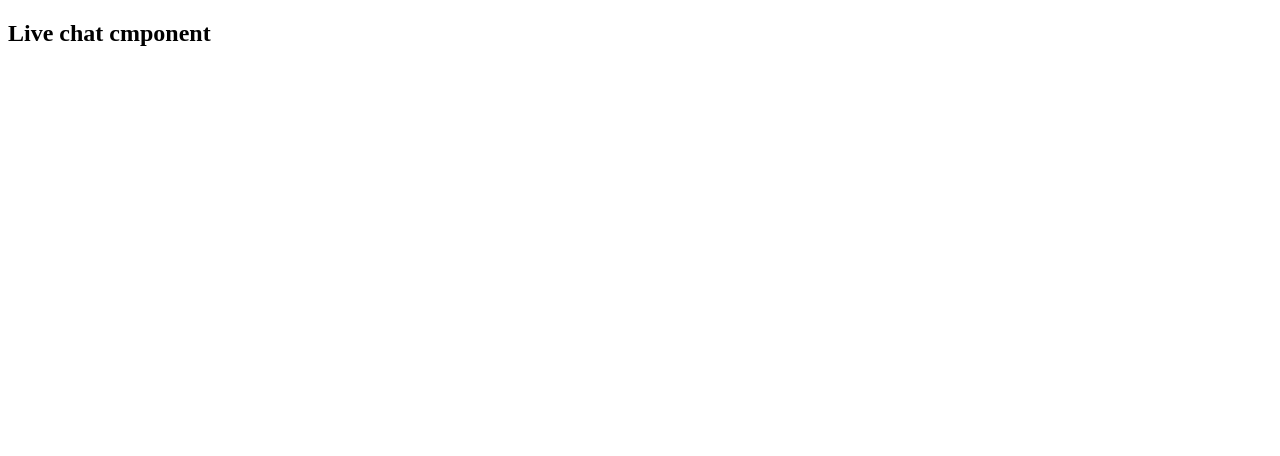
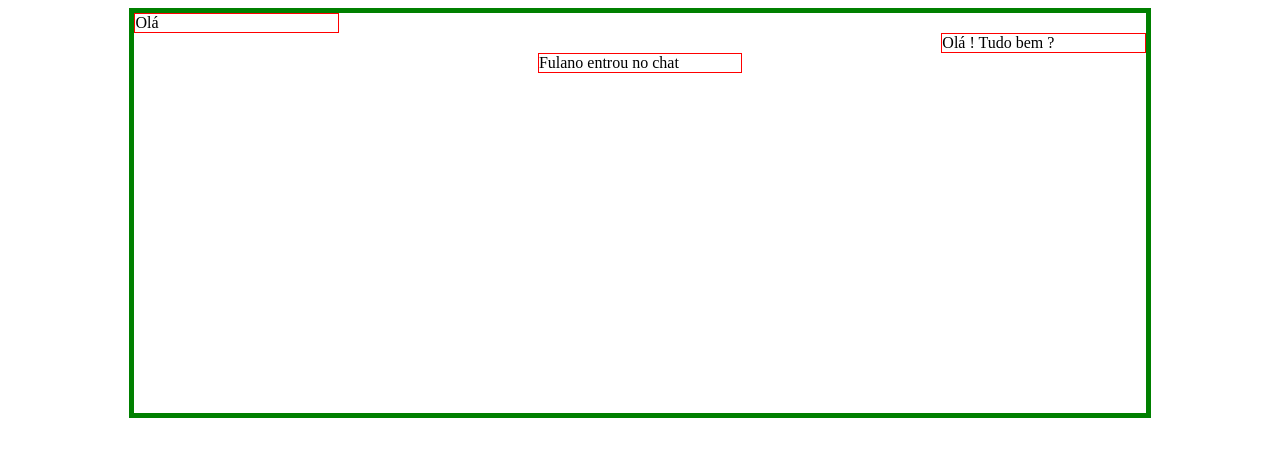
Before and after one commit to alefFSilva/live-chat-angular-net-signalR, an Angular app in the folder front-end-live-chat/live-chat-signalr/: page /live-chat in a window 1280 px wide. Shown: the top 456 px of the page. Built offline with nearby package versions, Linux system fonts and the light colour scheme.

Commit message:
Initializing simple chat template and architecture

```diff
--- /dev/null
+++ b/front-end-live-chat/live-chat-signalr/src/app/views/live-chat/DTO/MessageDTO.ts
@@ -0,0 +1,7 @@
+import { MessageTypeEnum } from '../Enums/MessageTypeEnum';
+
+export class MessageDTO {
+    public userName: string;
+    public content: string;
+    public messageType: MessageTypeEnum;
+}
--- /dev/null
+++ b/front-end-live-chat/live-chat-signalr/src/app/views/live-chat/Enums/MessageTypeEnum.ts
@@ -0,0 +1,5 @@
+export enum MessageTypeEnum {
+    CurrentUserMessage  = 1,
+    OtherUser = 2,
+    ChatActions = 3
+}
--- a/front-end-live-chat/live-chat-signalr/src/app/views/live-chat/live-chat.component.html
+++ b/front-end-live-chat/live-chat-signalr/src/app/views/live-chat/live-chat.component.html
@@ -1,3 +1,9 @@
-<h2>
-    Live chat cmponent
-</h2>
+<main>
+
+    <div class="message" *ngFor="let message of chatMessages"
+        [class.right-side-message] = "message.messageType == messageTypeEnumRef.OtherUser"
+        [class.center-side-message] = "message.messageType == messageTypeEnumRef.ChatActions">
+        <p> {{ message.content }} </p>
+    </div>
+
+</main>
--- a/front-end-live-chat/live-chat-signalr/src/app/views/live-chat/live-chat.component.scss
+++ b/front-end-live-chat/live-chat-signalr/src/app/views/live-chat/live-chat.component.scss
@@ -0,0 +1,26 @@
+main {
+    margin: 0 auto;
+    border: 5px solid green;
+    height: 50vh;
+
+    display: flex;
+    flex-direction: column;
+    width: 80%;
+
+    p {
+        margin: 0;
+    }
+}
+
+.message {
+    width: 20%;
+    border: 1px solid red;
+}
+
+.center-side-message {
+    align-self: center;
+}
+
+.right-side-message {
+    align-self: flex-end;
+}
--- a/front-end-live-chat/live-chat-signalr/src/app/views/live-chat/live-chat.component.ts
+++ b/front-end-live-chat/live-chat-signalr/src/app/views/live-chat/live-chat.component.ts
@@ -1,11 +1,39 @@
-import { Component } from '@angular/core';
+import { MessageDTO } from './DTO/MessageDTO';
+import { Component, OnInit } from '@angular/core';
+import { MessageTypeEnum } from './Enums/MessageTypeEnum';
 
 @Component({
     selector: 'live-chat',
     templateUrl: 'live-chat.component.html',
     styleUrls: ['live-chat.component.scss']
 })
-export class LiveChatComponent {
+export class LiveChatComponent implements OnInit {
 
+    public messageTypeEnumRef: typeof MessageTypeEnum;
+    public chatMessages: MessageDTO[];
 
+    constructor(){
+        this.chatMessages = [];
+        this.messageTypeEnumRef = MessageTypeEnum;
+    }
+
+    public ngOnInit(): void {
+        const myMsg = new MessageDTO();
+        myMsg.userName = 'Alef';
+        myMsg.content = 'Olá';
+        myMsg.messageType = MessageTypeEnum.CurrentUserMessage;
+
+        const otherMsg = new MessageDTO();
+        myMsg.userName = 'Fulano';
+        otherMsg.content = 'Olá ! Tudo bem ?';
+        otherMsg.messageType = MessageTypeEnum.OtherUser;
+
+        const userEntered = new MessageDTO();
+        userEntered.content = 'Fulano entrou no chat';
+        userEntered.messageType = MessageTypeEnum.ChatActions;
+
+        this.chatMessages.push(myMsg);
+        this.chatMessages.push(otherMsg);
+        this.chatMessages.push(userEntered);
+    }
 }
```
